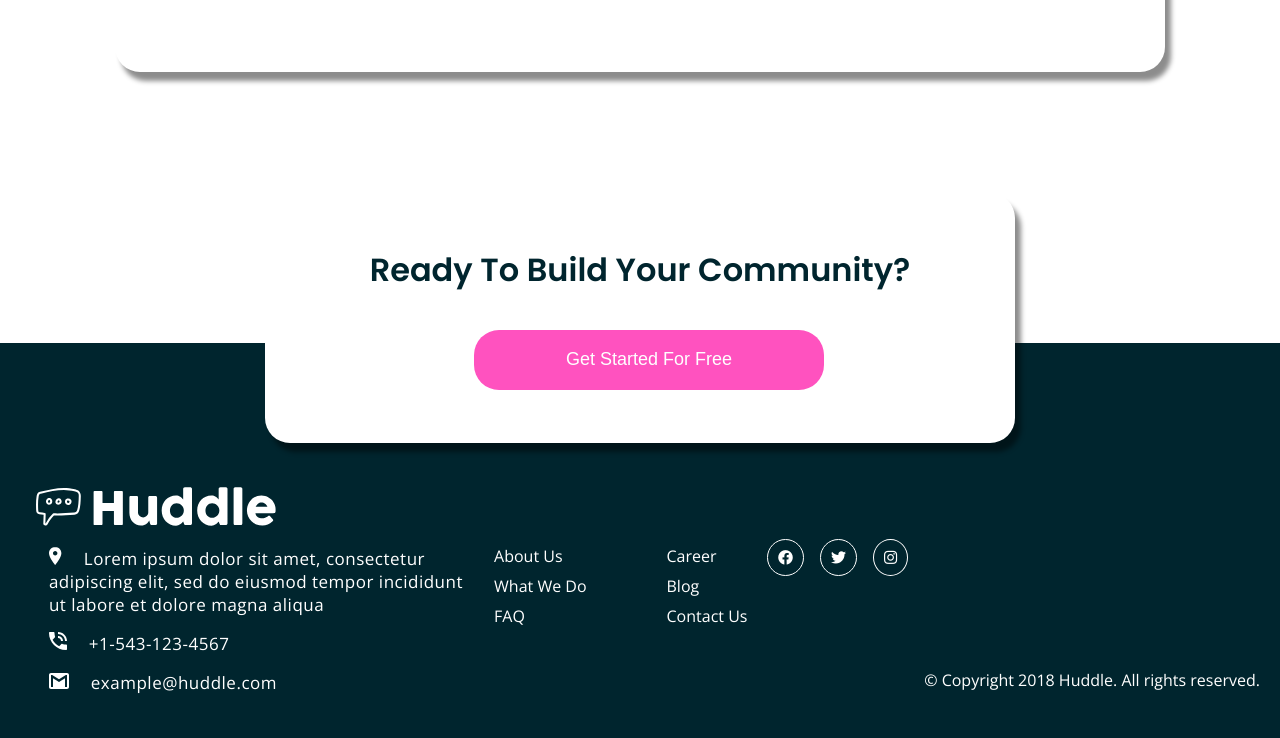
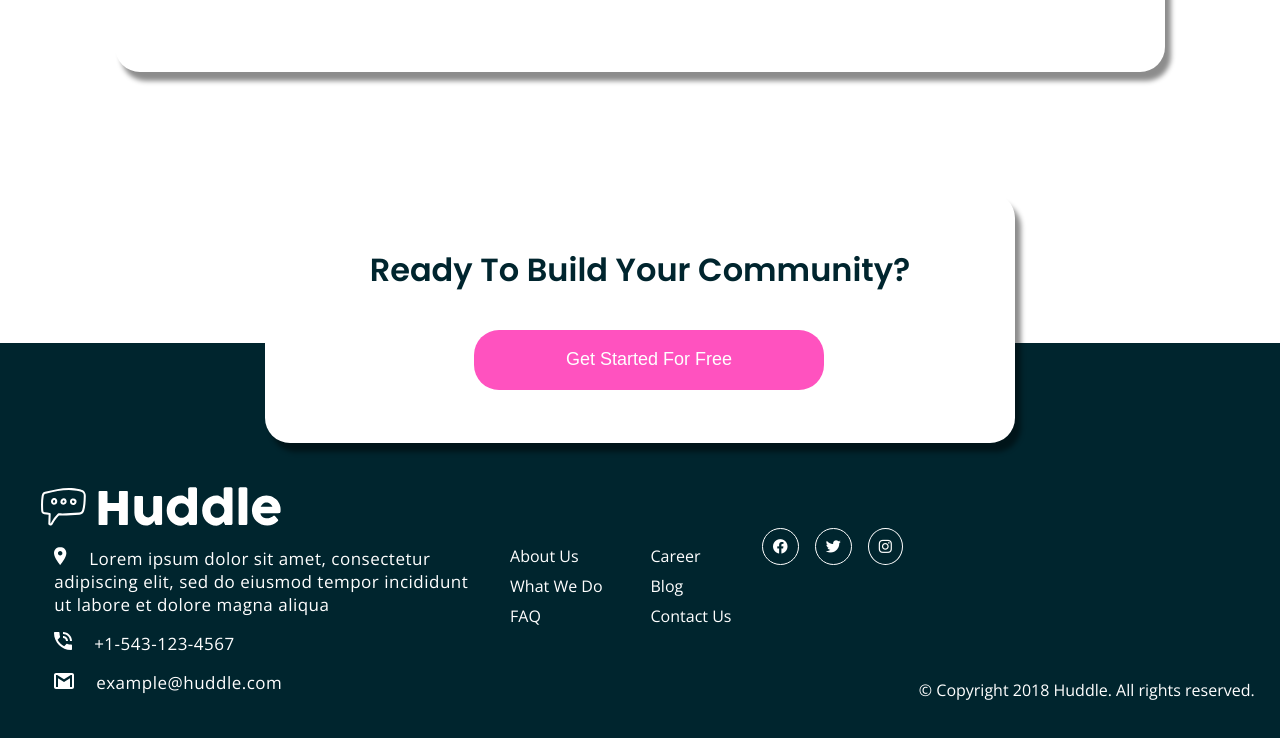
Before and after one commit to Darkfenix013/huddle-reto-jr, a plain HTML site: page index.html in a window 1280 px wide. Shown: the part 2177-2915 px from the top of the page. Drawn offline with nearby package versions, Linux system fonts and the light colour scheme.

Commit message:
agregue alto a la social media container y position realtive al textcopyright

```diff
--- a/style.css
+++ b/style.css
@@ -346,18 +346,14 @@ body{
          padding-right: 0;
      }
      .pages{
-         column-gap: 5em;
+         column-gap: 3em;
 
      }
      .pages__item{
          margin-bottom: .5em;
      }
      .social-media{
-        display: flex;
-        flex-wrap: wrap;
-        justify-content: center;
-        align-items: flex-end;
-        gap: 1em;
+        height: 125px;
         margin-top: 0em;
     }
     .social-media__item{
@@ -365,8 +361,9 @@ body{
     }
      .Copyright-text{
         position: relative;
-        top: 50px;
+        top: 100px;
          padding: 0;
+         margin: 0;
          text-align: end;
      }
 
```
